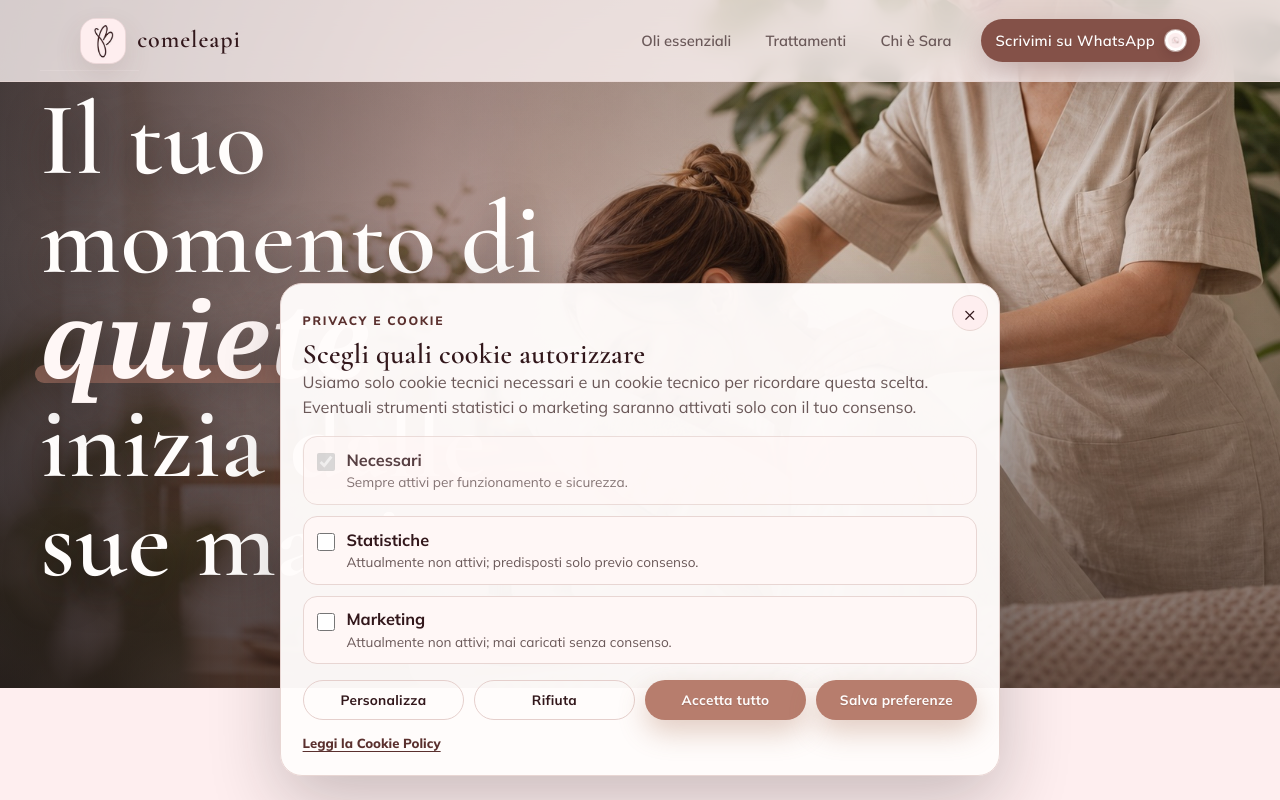
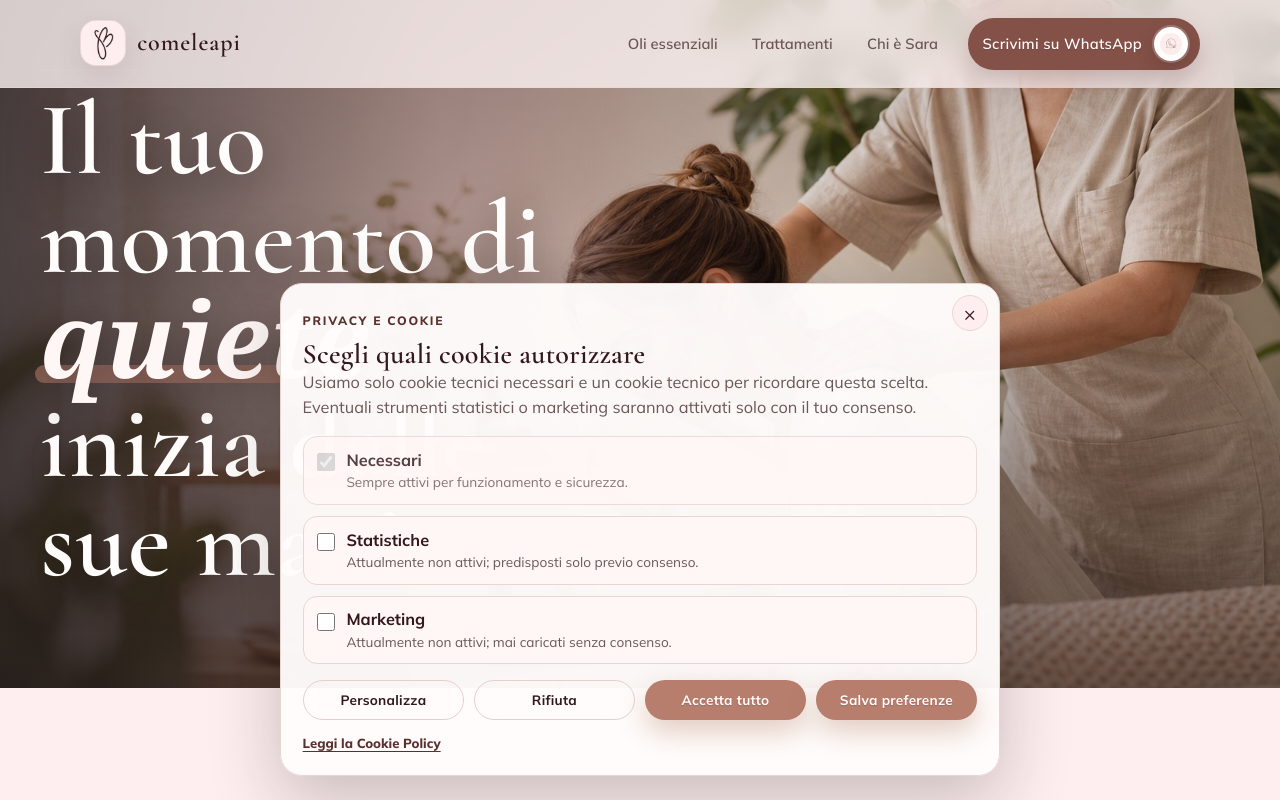
Before and after one commit to Massimilianociconte/comeleapi, a website: page index.html in a window 1280 px wide. Drawn offline with Linux system fonts and the light colour scheme; a web font is replaced by a local one.

Commit message:
Improve WhatsApp CTA icon visibility

```diff
--- a/assets/css/styles.css
+++ b/assets/css/styles.css
@@ -400,6 +400,8 @@ h1, h2, h3, h4 {
 .nav a.nav-cta {
   background: #845148;
   color: #fffdfc;
+  gap: .75rem;
+  padding-right: .78rem;
   box-shadow: 0 12px 28px rgba(90, 48, 46, .28);
 }
 .nav a.nav-cta:hover {
@@ -407,8 +409,13 @@ h1, h2, h3, h4 {
   background: var(--terra-deep);
 }
 .nav-cta .btn-icon {
+  width: 34px;
+  height: 34px;
   object-fit: contain;
-  padding: 3px;
+  padding: 5px;
+  background: #fffdfc;
+  border: 1px solid rgba(255,255,255,.72);
+  box-shadow: 0 0 0 2px rgba(255,255,255,.22), 0 8px 18px rgba(50,23,27,.22);
 }
 
 /* Mobile nav toggle */
@@ -1304,6 +1311,11 @@ h1, h2, h3, h4 {
   }
   .nav.open a { padding: .8rem 1rem; }
   .nav.open .nav-cta { margin:.4rem .4rem 0; text-align:center; }
+  .nav.open .nav-cta .btn-icon {
+    width: 38px;
+    height: 38px;
+    padding: 6px;
+  }
 
   .hero-title {
     max-width: 11ch;
--- a/index.html
+++ b/index.html
@@ -11,7 +11,7 @@
   <meta property="og:description" content="Progetto di benessere curato da Sara: oli essenziali, trattamenti su misura e contatto diretto a 20091 Bresso (Milano)." />
   <meta property="og:type" content="website" />
 
-  <link rel="stylesheet" href="assets/css/styles.css?v=20260702-essenziale-copy" />
+  <link rel="stylesheet" href="assets/css/styles.css?v=20260702-whatsapp-cta" />
 
   <link rel="icon" type="image/png" sizes="512x512" href="assets/img/logo-comeleapi.png" />
   <link rel="apple-touch-icon" href="assets/img/logo-comeleapi.png" />
```
